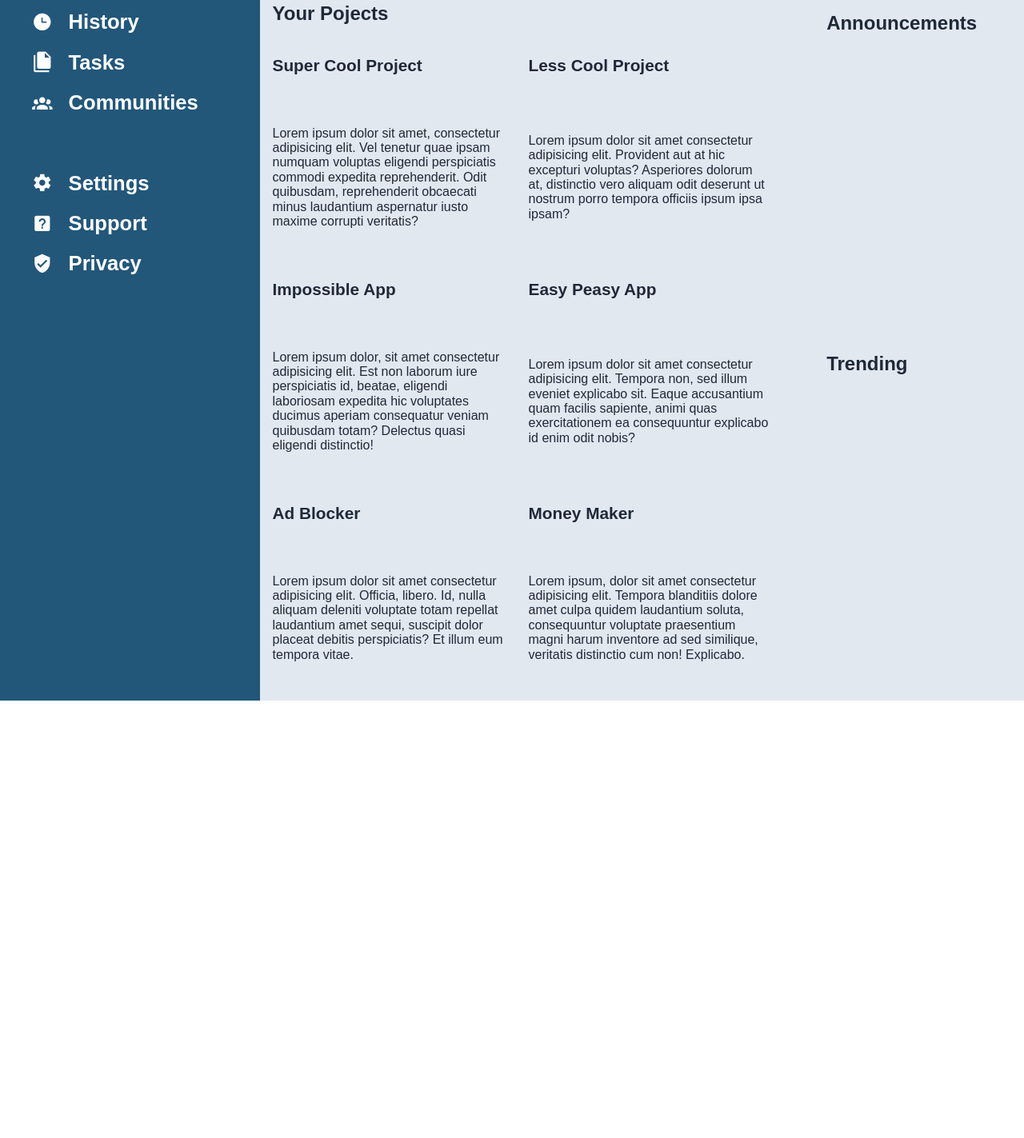
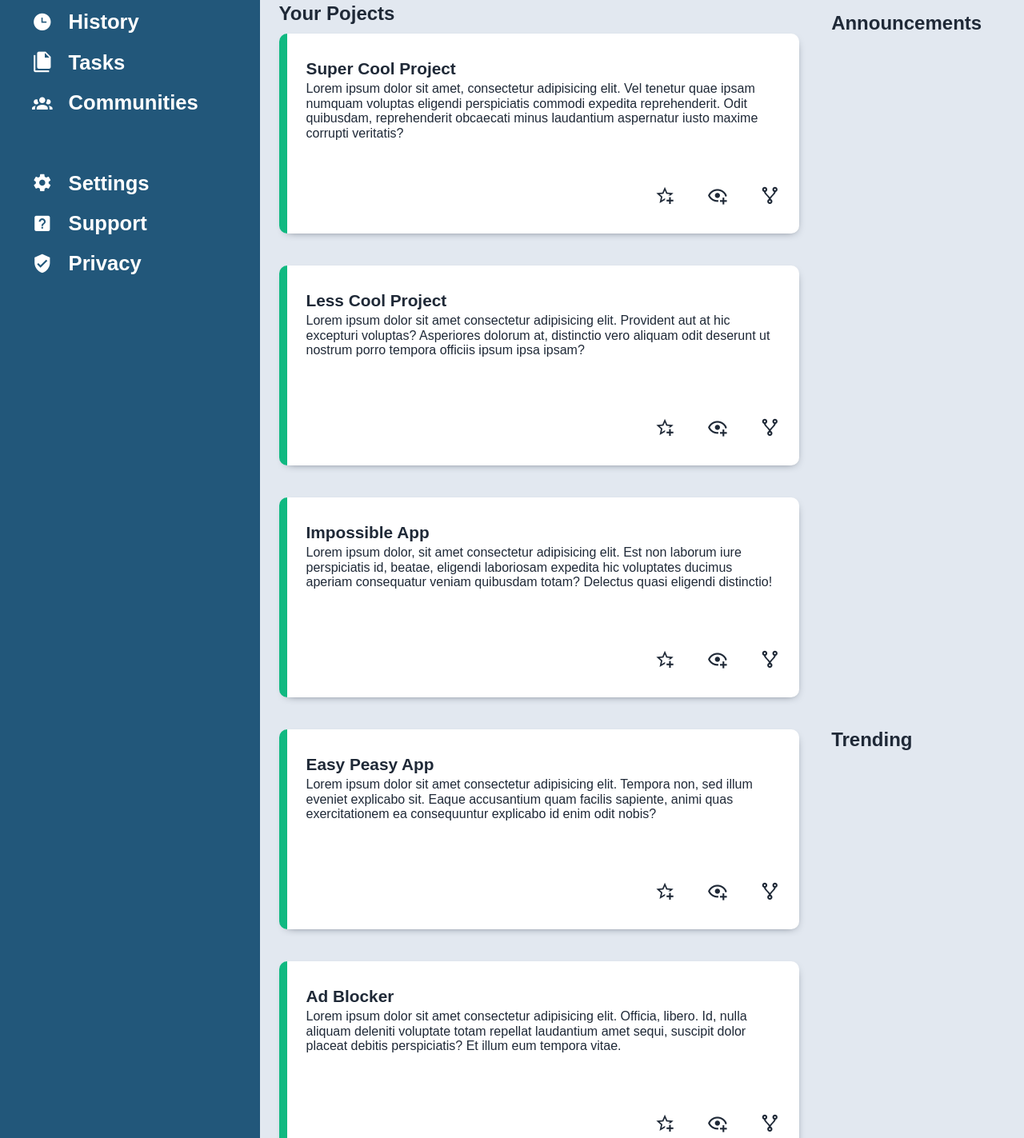
Before and after one commit to Marutovsky/admin-dashboard, a plain HTML site: page index.html in a window 1280 px wide. Shown: the part 284-1707 px from the top of the page at 80% size. Before the commit the page ends 1160 px from the top, so only its background shows below. Drawn offline with Linux system fonts and the light colour scheme; a web font is replaced by a local one.

Commit message:
Add styling to project cards

```diff
--- a/css/style.css
+++ b/css/style.css
@@ -195,7 +195,8 @@ body {
   display: grid;
   grid-template: 1fr 1fr / 3fr 1fr;
   z-index: 8;
-  padding: 32px 16px;
+  padding: 32px 24px;
+  gap: 40px;
 }
 
 .projects {
@@ -203,12 +204,42 @@ body {
 
   & div {
     display: grid;
-    grid-template-columns: repeat(auto-fit, 300px);
-    gap: 20px;
-
+    grid-template-columns: repeat(auto-fit, minmax(400px, 1fr));
+    gap: 40px;
   }
 
   & h3 {
     margin: 12px 0;
   }
+
+  & h4 {
+    margin: 0;
+  }
+
+  .card {
+    background-color: var(--color-white);
+    border-left: 10px solid var(--color-accent);
+    border-radius: 10px;
+    grid-template-columns: auto;
+    grid-auto-rows: min-content auto min-content;
+
+    height: 250px;
+
+    padding: 32px 24px;
+    gap: 0;
+
+    box-shadow: 2px 4px 12px -8px var(--color-content-font);
+
+    & p {
+      margin: 4px 0;
+    }
+
+    & div {
+      grid-template-columns: repeat(3, min-content);
+      justify-content: end;
+      gap: 40px;
+      font-size: 1.6rem;
+      align-self: end;
+    }
+  }
 }
--- a/index.html
+++ b/index.html
@@ -56,26 +56,56 @@
           <div class="card">
             <h4>Super Cool Project</h4>
             <p>Lorem ipsum dolor sit amet, consectetur adipisicing elit. Vel tenetur quae ipsam numquam voluptas eligendi perspiciatis commodi expedita reprehenderit. Odit quibusdam, reprehenderit obcaecati minus laudantium aspernatur iusto maxime corrupti veritatis?</p>
+            <div>
+              <span class="mdi mdi-star-plus-outline"></span>
+              <span class="mdi mdi-eye-plus-outline"></span>
+              <span class="mdi mdi-source-fork"></span>
+            </div>
           </div>
           <div class="card">
             <h4>Less Cool Project</h4>
             <p>Lorem ipsum dolor sit amet consectetur adipisicing elit. Provident aut at hic excepturi voluptas? Asperiores dolorum at, distinctio vero aliquam odit deserunt ut nostrum porro tempora officiis ipsum ipsa ipsam?</p>
+            <div>
+              <span class="mdi mdi-star-plus-outline"></span>
+              <span class="mdi mdi-eye-plus-outline"></span>
+              <span class="mdi mdi-source-fork"></span>
+            </div>
           </div>
           <div class="card">
             <h4>Impossible App</h4>
             <p>Lorem ipsum dolor, sit amet consectetur adipisicing elit. Est non laborum iure perspiciatis id, beatae, eligendi laboriosam expedita hic voluptates ducimus aperiam consequatur veniam quibusdam totam? Delectus quasi eligendi distinctio!</p>
+            <div>
+              <span class="mdi mdi-star-plus-outline"></span>
+              <span class="mdi mdi-eye-plus-outline"></span>
+              <span class="mdi mdi-source-fork"></span>
+            </div>
           </div>
           <div class="card">
             <h4>Easy Peasy App</h4>
             <p>Lorem ipsum dolor sit amet consectetur adipisicing elit. Tempora non, sed illum eveniet explicabo sit. Eaque accusantium quam facilis sapiente, animi quas exercitationem ea consequuntur explicabo id enim odit nobis?</p>
+            <div>
+              <span class="mdi mdi-star-plus-outline"></span>
+              <span class="mdi mdi-eye-plus-outline"></span>
+              <span class="mdi mdi-source-fork"></span>
+            </div>
           </div>
           <div class="card">
             <h4>Ad Blocker</h4>
             <p>Lorem ipsum dolor sit amet consectetur adipisicing elit. Officia, libero. Id, nulla aliquam deleniti voluptate totam repellat laudantium amet sequi, suscipit dolor placeat debitis perspiciatis? Et illum eum tempora vitae.</p>
+            <div>
+              <span class="mdi mdi-star-plus-outline"></span>
+              <span class="mdi mdi-eye-plus-outline"></span>
+              <span class="mdi mdi-source-fork"></span>
+            </div>
           </div>
           <div class="card">
             <h4>Money Maker</h4>
             <p>Lorem ipsum, dolor sit amet consectetur adipisicing elit. Tempora blanditiis dolore amet culpa quidem laudantium soluta, consequuntur voluptate praesentium magni harum inventore ad sed similique, veritatis distinctio cum non! Explicabo.</p>
+            <div>
+              <span class="mdi mdi-star-plus-outline"></span>
+              <span class="mdi mdi-eye-plus-outline"></span>
+              <span class="mdi mdi-source-fork"></span>
+            </div>
           </div>
         </div>
       </div>
```
